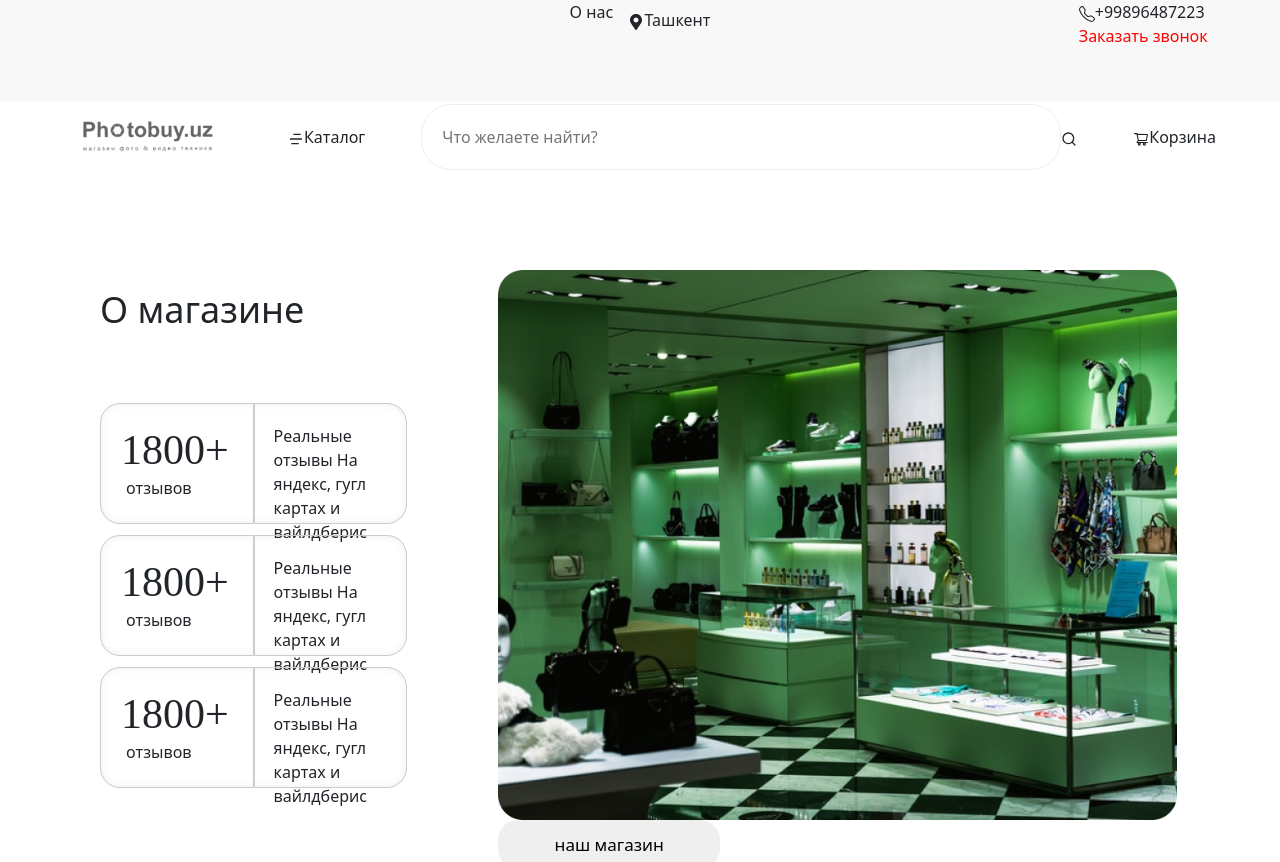
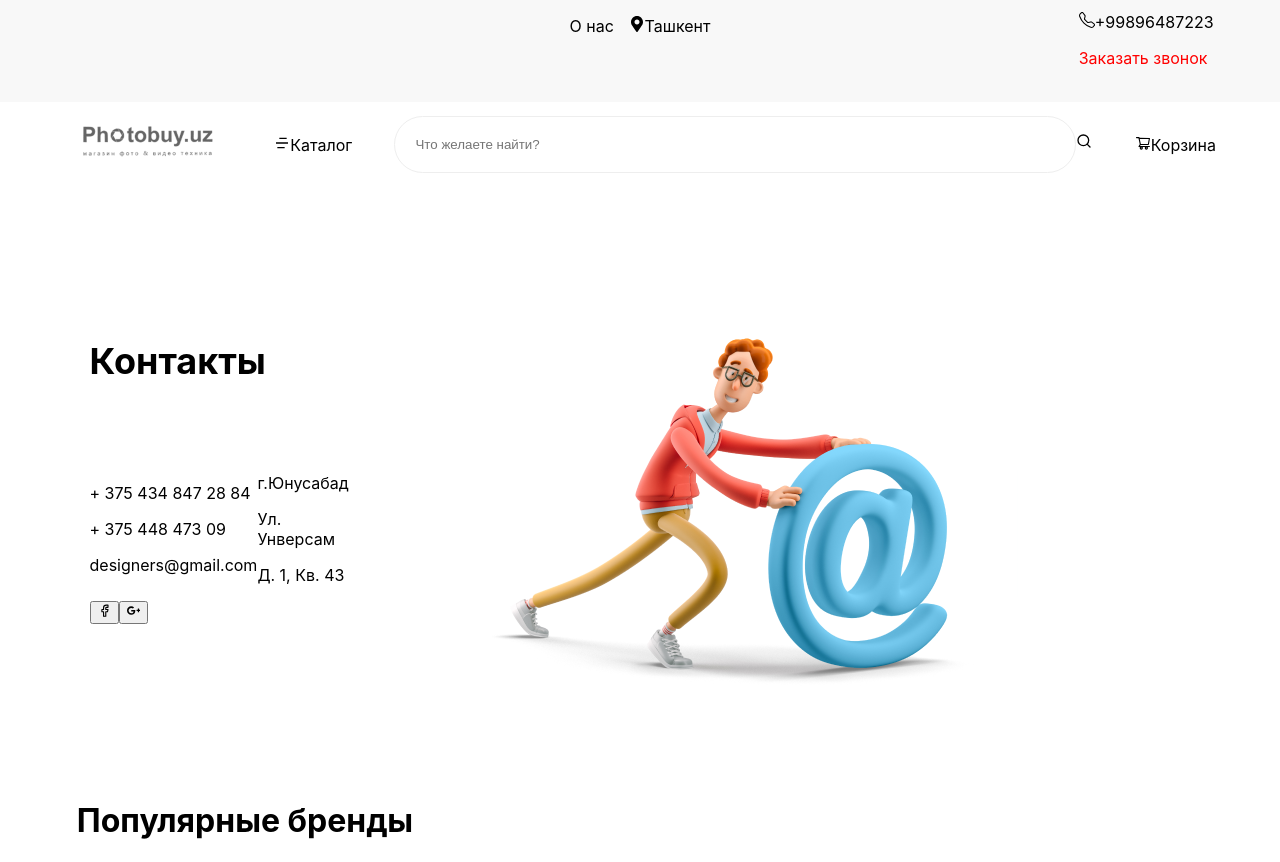
Before and after one commit to Abbasiteen/shopping, a React (Create React App) app: page / in a window 1280 px wide. Shown: the top 862 px of the page. Built offline with nearby package versions, Linux system fonts and the light colour scheme.

Commit message:
asefa
safaef

```diff
--- a/src/App.js
+++ b/src/App.js
@@ -1,16 +1,18 @@
 import React, { Component } from 'react'
-import Dashboard from './pages/js/Dashboard'
+// import Dashboard from './pages/js/Dashboard'
 // import Error from './pages/js/Error'
 import Navbar from './pages/js/Navbar'
 import Footer from './pages/js/Footer'
-import About from './pages/js/About'
+// import About from './pages/js/About'
+import Contact from './pages/js/Contact'
 
 export default class App extends Component {
   render() {
     return (
       <div>
         <Navbar/>
-        <About/>
+        <Contact/>
+        {/* <About/> */}
         {/* <Dashboard/> */}
         <Footer/>
         {/* <Error/> */}
--- /dev/null
+++ b/src/pages/css/Contact.css
@@ -0,0 +1,28 @@
+.contact{
+    width: 80vw;
+    display: flex;
+    align-items: center;
+    justify-content: space-between;
+}
+.contact_t{
+    /* width: 20vw; */
+    margin: 100px auto;
+    /* display: flex;
+    align-items: center;
+    justify-content: space-between; */
+}
+.contact_title{
+    font-size: 36px;
+    padding-top: 100px;
+    /* padding-left: 100px; */
+    padding-bottom: 50px;
+}
+.contact_links{
+    width: 20vw;
+    display: flex;
+    align-items: center;
+    justify-content: space-between;
+}
+.about_img{
+    margin-top: 110px;
+}
--- a/src/pages/css/Footer.css
+++ b/src/pages/css/Footer.css
@@ -43,7 +43,7 @@
     background-color: #3A3330;
 }
 .footer{
-    width: 100vw;
+    width: 80vw;
     display: flex;
     align-items: center;
     justify-content: space-between;
@@ -75,7 +75,7 @@
     border-radius: 30px;
 }
 .tel{
-    width: 13em;
+    width: 14em;
     display: flex;
     align-items: center;
     justify-content: space-between;
--- /dev/null
+++ b/src/pages/js/Contact.js
@@ -0,0 +1,37 @@
+import React, { Component } from 'react';
+import { FiFacebook } from 'react-icons/fi'
+import { ImGooglePlus } from 'react-icons/im'
+import contact from '../img/contact.png'
+import '../css/Contact.css'
+
+export default class Dashboard extends Component {
+    render() {
+      return (
+        <div>
+            <div className='contact'>
+                <div className='contact_t'>
+                <h1 className='contact_title'>Контакты</h1>
+                <div className='contact_links'>
+                    <div className='links'>
+                        <p>+ 375 434 847 28 84 </p>
+                        <p>+ 375 448 473 09</p>
+                        <p>designers@gmail.com</p>
+                    </div>
+                    <div className='links'>
+                        <p>г.Юнусабад </p>
+                        <p>Ул. Унверсам </p>
+                        <p>Д. 1, Кв. 43</p>
+                    </div>
+                </div>
+                <div className='contact_icons'>
+                <button><FiFacebook/></button>
+                <button><ImGooglePlus/></button>
+                </div>
+                </div>
+                <img src={contact} alt='' className='about_img' />
+
+            </div>
+        </div>
+      )
+    }
+  }
```
Also changed, not shown: src/pages/img/contact.png (added).
